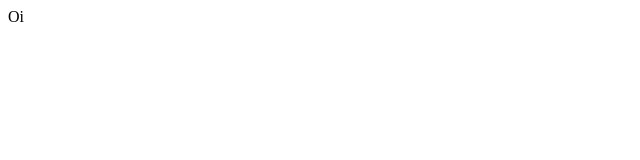
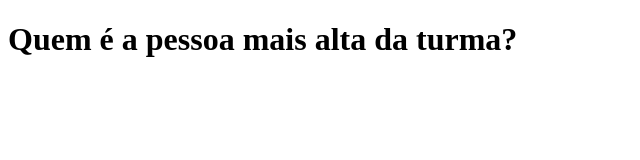
Before and after one commit to brunohbarrosfonseca/DesnInter-Exercicio1, a plain HTML site: page index.html in a window 1280 px wide. Shown: the whole page, without its empty margins (0-640 px from the left). Drawn offline with Linux system fonts and the light colour scheme.

Commit message:
Alteracoes

```diff
--- a/index.html
+++ b/index.html
@@ -4,9 +4,10 @@
     <meta charset="UTF-8">
     <meta http-equiv="X-UA-Compatible" content="IE=edge">
     <meta name="viewport" content="width=device-width, initial-scale=1.0">
-    <title>Document</title>
+    <title>Quiz</title>
 </head>
 <body>
-    Oi
+    <h1>Quem é a pessoa mais alta da turma?</h1>
+
 </body>
 </html>
```
